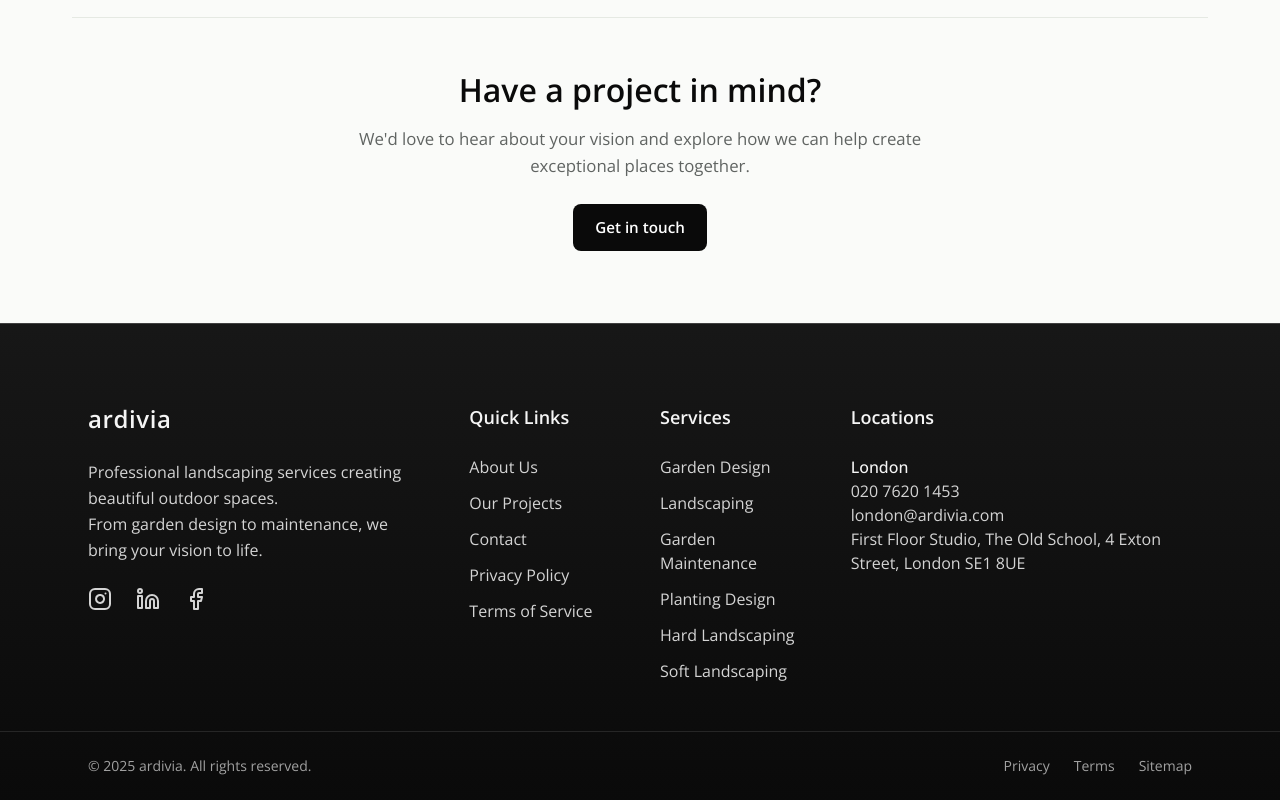
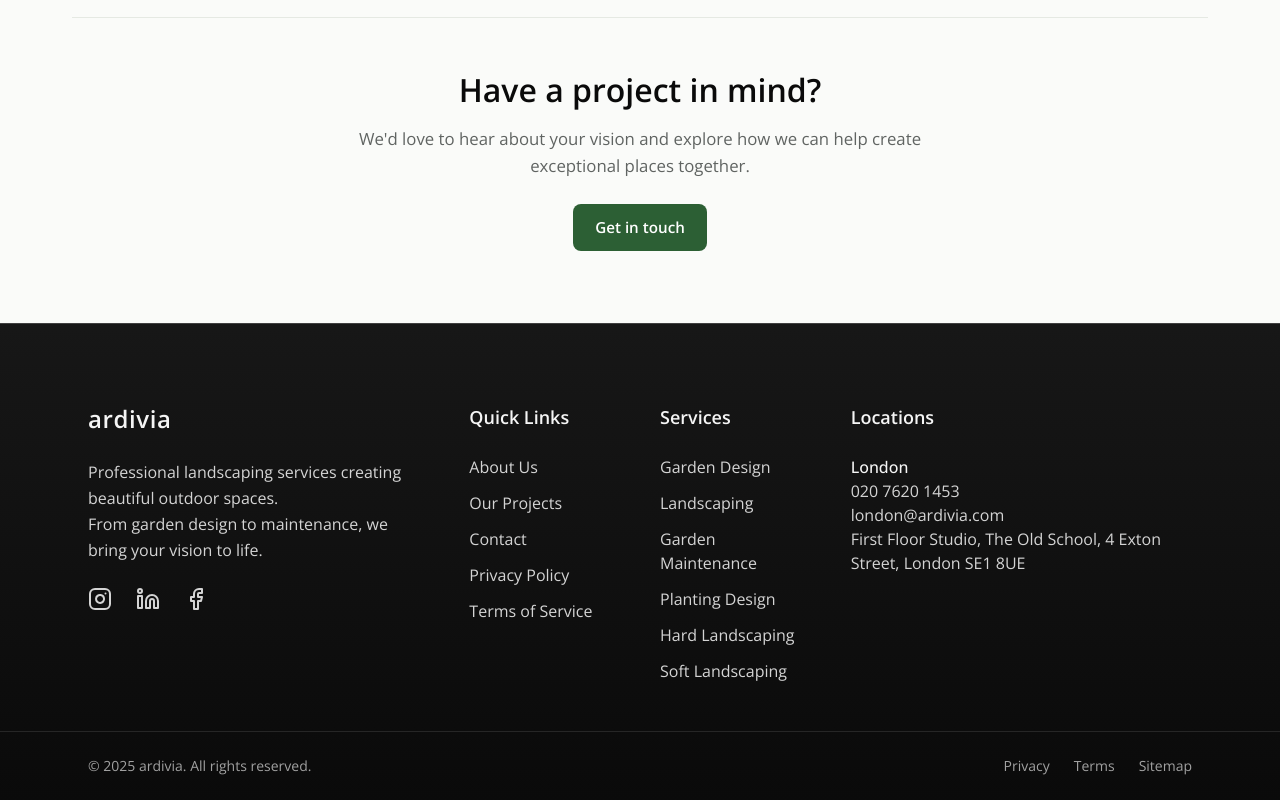
Before and after one commit to baher228/ardivia, a Next.js app: page /projects in a window 1280 px wide. Shown: the part 1695-2495 px from the top of the page. Built offline with nearby package versions, Linux system fonts and the light colour scheme.

Commit message:
Recent projects: Changed CTA color to primary-green

```diff
--- a/src/app/projects/page.tsx
+++ b/src/app/projects/page.tsx
@@ -178,7 +178,7 @@ const ProjectsPage = () => {
             whileHover={{
               scale: 1.05,
               boxShadow: "0px 8px 20px rgba(0, 0, 0, 0.2)",
-              backgroundColor: "#111",
+              backgroundColor: "var(--primary-green)",
             }}
             transition={{ type: "spring", stiffness: 300, damping: 20 }}
           >
@@ -362,7 +362,7 @@ const ctaText: React.CSSProperties = {
 const ctaBtn: React.CSSProperties = {
   display: "inline-block",
   padding: "12px 22px",
-  backgroundColor: "#0A0A0A",
+  backgroundColor:" var(--primary-green)",
   color: "#FFFFFF",
   borderRadius: "8px",
   border: "none",
@@ -370,7 +370,7 @@ const ctaBtn: React.CSSProperties = {
   textDecoration: "none",
   fontWeight: 600,
   fontSize: "0.95rem",
-  transition: "background-color .2s ease",
+  transition: "var(--primary-green) .2s ease",
 };
 
 /* -------- Responsive tweaks -------- */
```
